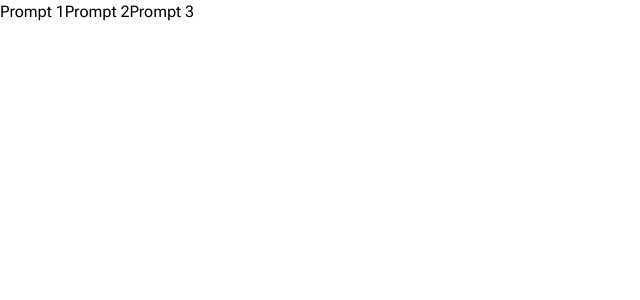
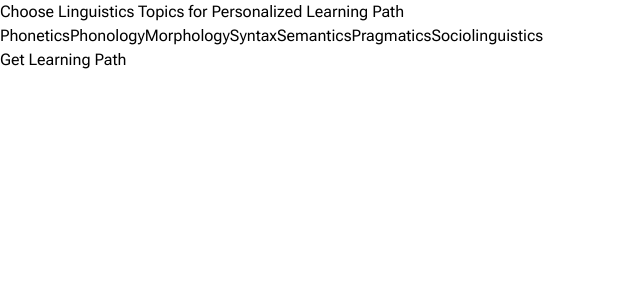
Before and after one commit to david-j-wu/hello-gpt, a Next.js app: page / in a window 1280 px wide. Shown: the top 300 px of the page, without its empty margins (0-640 px from the left). Built offline with nearby package versions, Linux system fonts and the light colour scheme.

Commit message:
Prototype

```diff
--- a/app/api/hello/route.js
+++ b/app/api/hello/route.js
@@ -1,22 +1,11 @@
 export async function POST(request) {
   try {
-    const { promptType } = await request.json();
-    let promptText;
+    const { topics } = await request.json();
 
-    switch (promptType) {
-      case 'promptOne':
-        promptText = 'Your text for prompt 1';
-        break;
-      case 'promptTwo':
-        promptText = 'Your text for prompt 2';
-        break;
-      case 'promptThree':
-        promptText = 'Your text for prompt 3';
-        break;
-      default:
-        promptText = 'Default prompt text';
-    }
+    // Constructing a prompt for ChatGPT
+    const promptText = `Create a personalized learning path for an introductory linguistics course covering these topics: ${topics.join(', ')}.`;
 
+    // OpenAI API request setup
     const createChatCompletionEndpointURL = "https://api.openai.com/v1/chat/completions";
     const createChatCompletionReqParams = {
       model: "gpt-3.5-turbo",
@@ -38,7 +27,7 @@ export async function POST(request) {
       throw new Error(`OpenAI API Error: ${response.status}`);
     }
 
-    return new Response(JSON.stringify({ completion: responseBody.choices[0].message.content.trim() }), {
+    return new Response(JSON.stringify({ recommendation: responseBody.choices[0].message.content.trim() }), {
       status: 200,
       headers: { "Content-Type": "application/json" },
     });
--- a/app/page.js
+++ b/app/page.js
@@ -1,12 +1,23 @@
-"use client";
+"use client"
 
 import React, { useState } from 'react';
 
 export default function Home() {
+  const [selectedTopics, setSelectedTopics] = useState([]);
   const [response, setResponse] = useState('');
   const [isLoading, setIsLoading] = useState(false);
 
-  const sendRequest = async (promptType) => {
+  const topics = [
+    'Phonetics', 'Phonology', 'Morphology', 'Syntax', 'Semantics', 'Pragmatics', 'Sociolinguistics'
+  ];
+
+  const toggleTopic = (topic) => {
+    setSelectedTopics(prev =>
+      prev.includes(topic) ? prev.filter(t => t !== topic) : [...prev, topic]
+    );
+  };
+
+  const sendRequest = async () => {
     setIsLoading(true);
     try {
       const response = await fetch('/api/hello', {
@@ -14,7 +25,7 @@ export default function Home() {
         headers: {
           'Content-Type': 'application/json',
         },
-        body: JSON.stringify({ promptType }),
+        body: JSON.stringify({ topics: selectedTopics }),
       });
 
       if (!response.ok) {
@@ -22,7 +33,7 @@ export default function Home() {
       }
 
       const data = await response.json();
-      setResponse(data.completion);
+      setResponse(data.recommendation);
     } catch (error) {
       setResponse(error.message);
     } finally {
@@ -32,9 +43,15 @@ export default function Home() {
 
   return (
     <div className="container">
-      <button onClick={() => sendRequest('promptOne')}>Prompt 1</button>
-      <button onClick={() => sendRequest('promptTwo')}>Prompt 2</button>
-      <button onClick={() => sendRequest('promptThree')}>Prompt 3</button>
+      <h1>Choose Linguistics Topics for Personalized Learning Path</h1>
+      <div>
+        {topics.map(topic => (
+          <button key={topic} onClick={() => toggleTopic(topic)} className={selectedTopics.includes(topic) ? 'selected' : ''}>
+            {topic}
+          </button>
+        ))}
+      </div>
+      <button onClick={sendRequest}>Get Learning Path</button>
 
       {isLoading && <p>Loading...</p>}
       {response && <p>{response}</p>}
```
Also changed, not shown: 1 other file (tests, documents, lock files or other folders).
